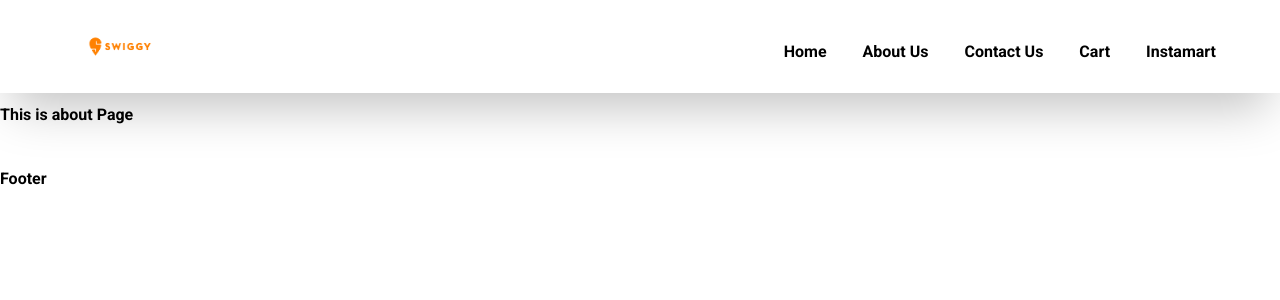
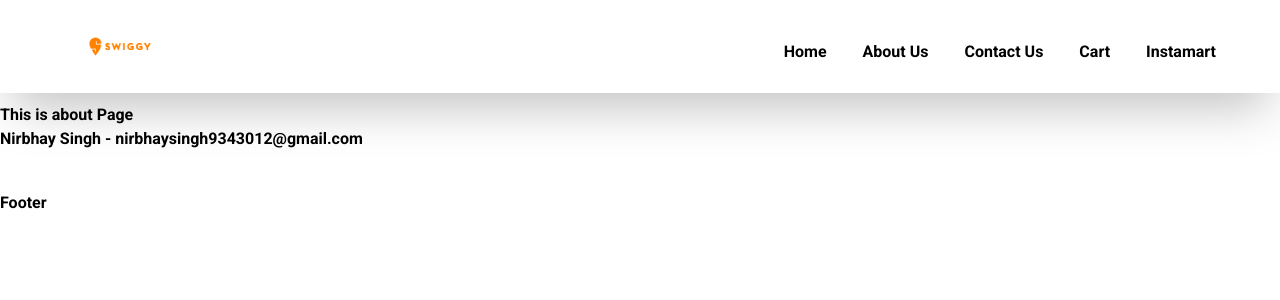
Before and after one commit to NirbhaySingh74/FOOD-ORDERING-APP, a React (Vite) app: page /about in a window 1280 px wide. Shown: the top 300 px of the page. Built offline with nearby package versions, Linux system fonts and the light colour scheme.

Commit message:
Implemented-UseContext

```diff
--- a/src/components/About.jsx
+++ b/src/components/About.jsx
@@ -1,9 +1,16 @@
 import { Outlet } from "react-router-dom";
-
+import UserContext from "../utils/UserContext";
 function About() {
   return (
     <div style={{ marginTop: "10px" }}>
       <h3>This is about Page</h3>
+      <UserContext.Consumer>
+        {({ user }) => (
+          <h4>
+            {user.name} - {user.email}
+          </h4>
+        )}
+      </UserContext.Consumer>
       <Outlet />
     </div>
   );
--- a/src/components/Body.jsx
+++ b/src/components/Body.jsx
@@ -24,7 +24,7 @@ const Body = () => {
       const data = await fetch(CARD_API);
       const json = await data.json();
       let list =
-        json?.data?.cards[1]?.card?.card?.gridElements?.infoWithStyle
+        json?.data?.cards[2]?.card?.card?.gridElements?.infoWithStyle
           ?.restaurants;
 
       setAllRestaurants(list);
--- a/src/components/Header.jsx
+++ b/src/components/Header.jsx
@@ -1,7 +1,9 @@
 import logo from "../assets/Swiggy.png";
 import { Link } from "react-router-dom";
-
+// import { useContext } from "react";
+// import UserContext from "../utils/UserContext";
 const Header = () => {
+  // const { user } = useContext(UserContext);
   return (
     <div className="flex justify-between shadow-2xl py-5">
       <div>
@@ -25,6 +27,7 @@ const Header = () => {
           <li>
             <Link to="/instamart">Instamart</Link>
           </li>
+          {/* {user.name} */}
         </ul>
       </div>
     </div>
--- a/src/components/Instamart.jsx
+++ b/src/components/Instamart.jsx
@@ -30,7 +30,7 @@ Seaction.propTypes = {
   setIsVisible: PropTypes.func.isRequired,
 };
 const Instamart = () => {
-  const [visibleSection, setVisibleSection] = useState("about");
+  const [visibleSection, setVisibleSection] = useState("");
   return (
     <div>
       <h1 className="text-3xl p-2 m-2 font-bold">Instamart</h1>
@@ -40,6 +40,7 @@ const Instamart = () => {
           "On the other hand, we denourse with righteous indigantion and dislike men who are nothin On the other hand, we denourse with righteous indigantion and dislike men who are nothin"
         }
         isVisible={visibleSection === "about"}
+        setIsVisible={() => setVisibleSection("about")}
       />
 
       <Seaction
@@ -48,6 +49,7 @@ const Instamart = () => {
           "On the other hand, we denourse with righteous indigantion and dislike men who are nothin On the other hand, we denourse with righteous indigantion and dislike men who are nothin"
         }
         isVisible={visibleSection === "team"}
+        setIsVisible={() => setVisibleSection("team")}
       />
 
       <Seaction
@@ -56,6 +58,7 @@ const Instamart = () => {
           "On the other hand, we denourse with righteous indigantion and dislike men who are nothin On the other hand, we denourse with righteous indigantion and dislike men who are nothin"
         }
         isVisible={visibleSection === "career"}
+        setIsVisible={() => setVisibleSection("career")}
       />
     </div>
   );
--- /dev/null
+++ b/src/utils/UserContext.jsx
@@ -0,0 +1,9 @@
+import { createContext } from "react";
+
+const UserContext = createContext({
+  user: {
+    name: "Nirbhay Singh",
+    email: "nirbhaysingh9343012@gmail.com",
+  },
+});
+export default UserContext;
```
